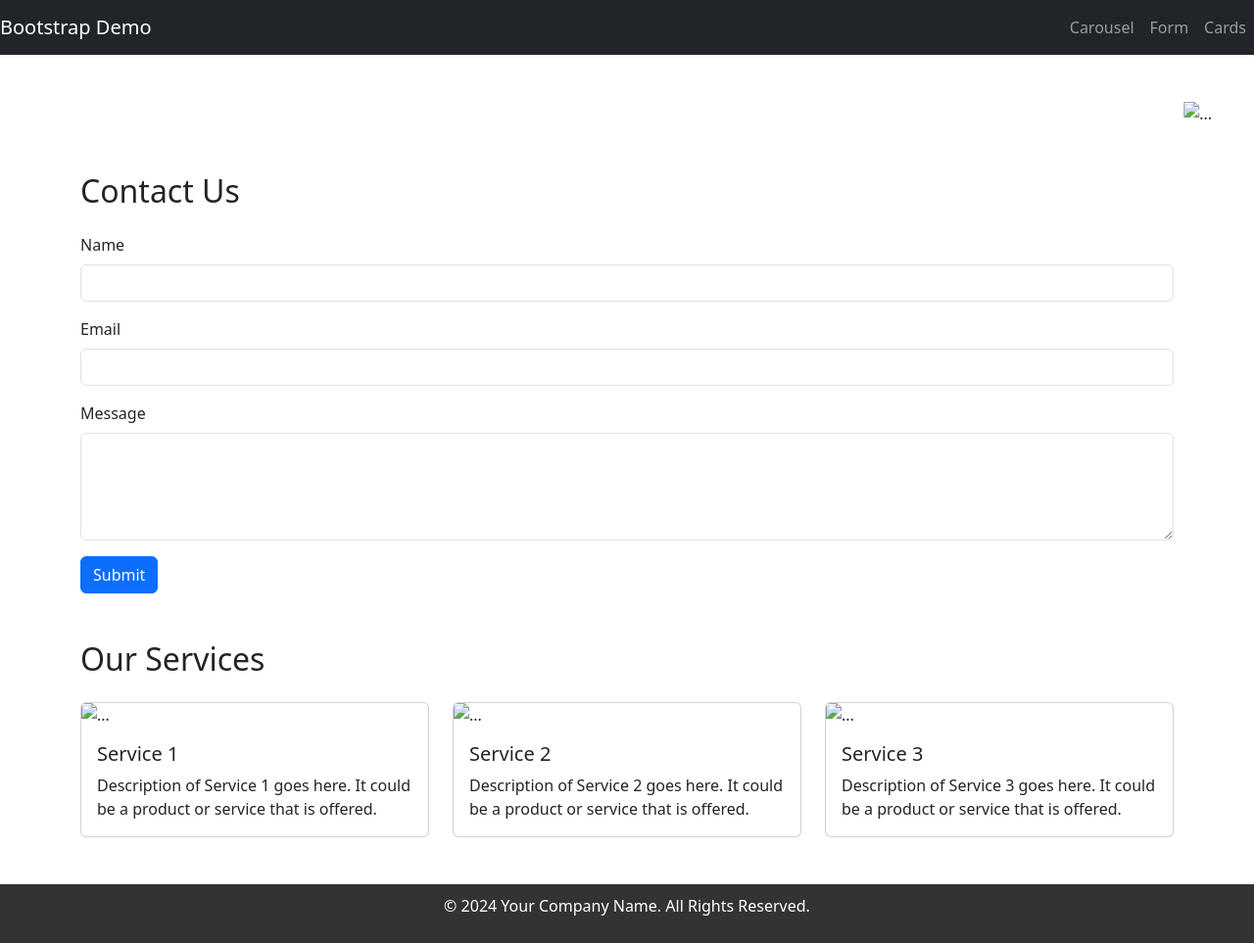
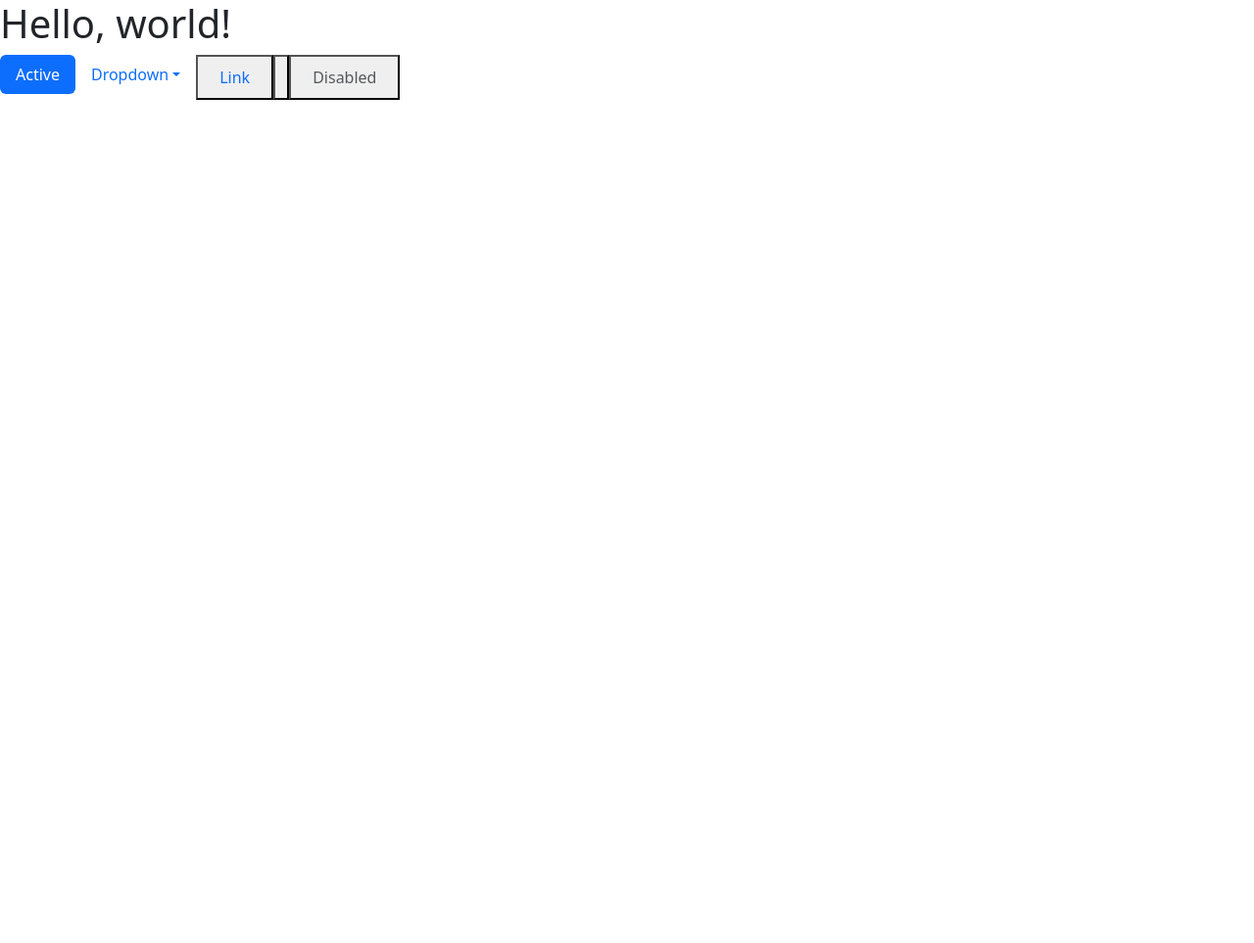
Before and after one commit to Musubao-23/karereka-23, a plain HTML site: page index.html in a window 1280 px wide. Shown: the whole page at 98% size. After the commit the page ends 800 px from the top, so only its background shows below. Drawn offline with nearby package versions, Linux system fonts and the light colour scheme.

Commit message:
Add files via upload

```diff
--- a/index.html
+++ b/index.html
@@ -1,166 +1,49 @@
+<!doctype html>
+<html lang="en">
+  <head>
+    <meta charset="utf-8">
+    <meta name="viewport" content="width=device-width, initial-scale=1">
+    <title>Bootstrap demo</title>
+    <link href="https://cdn.jsdelivr.net/npm/bootstrap@5.3.3/dist/css/bootstrap.min.css" rel="stylesheet" integrity="sha384-QWTKZyjpPEjISv5WaRU9OFeRpok6YctnYmDr5pNlyT2bRjXh0JMhjY6hW+ALEwIH" crossorigin="anonymous">
+  </head>
+  <body>
+    <h1>Hello, world!</h1>
+    <header>
+        <section>
+            <ul class="nav nav-pills">
+                <li class="nav-item">
+                  <a class="nav-link active" aria-current="page" href="#">Active</a>
+                </li>
+                <li class="nav-item dropdown">
+                  <a class="nav-link dropdown-toggle" data-bs-toggle="dropdown" href="#" role="button" aria-expanded="false">Dropdown</a>
+                  <ul class="dropdown-menu">
 
-<!DOCTYPE html>
-<html lang="en">
+                    <button style=" background-color="blue"><a class="dropdown-item" href="#">Action</a></button>
+                    <button style=" background-color="blue"><a class="dropdown-item" href="#">Another action</a></button>
+                    <button style=" background-color="blue"><a class="dropdown-item" href="#">Something else here</a></button>
+                   <button style=" background-color="blue"><a class="dropdown-divider"></button>
+                    <button style=" background-color="blue"><a class="dropdown-item" href="#">Separated link</a></button>
+                  </ul>
+                </li>
+                <button class="nav-item">
+                  <a class="nav-link" href="#">Link</a>
+                <button>
+                <button class="nav-item">
+                  <a class="nav-link disabled" aria-disabled="true">Disabled</a>
+                </button>
+              </ul>
+        </section>
+    </header>
+    <main>
+        <section>
 
-<head>
-    <meta charset="UTF-8">
-    <meta name="viewport" content="width=device-width, initial-scale=1.0">
-    <title>Bootstrap Demo Page</title>
+        </section>
+    </main>
+    <footer>
+        <section>
 
-    <!-- Bootstrap CSS Link -->
-    <link href="https://cdn.jsdelivr.net/npm/bootstrap@5.3.3/dist/css/bootstrap.min.css" rel="stylesheet">
-
-    <!-- Custom CSS -->
-    <style>
-        .custom-footer {
-            background-color: #333;
-            color: white;
-            padding: 10px 0;
-            text-align: center;
-        }
-        .carousel-item img {
-            max-height: 400px;
-            object-fit: cover;
-            width: 100%;
-        }
-        .card-deck .card {
-            margin-bottom: 20px;
-        }
-    </style>
-</head>
-
-<body>
-    <!-- Navbar Section -->
-    <nav class="navbar navbar-expand-lg navbar-dark bg-dark">
-        <a class="navbar-brand" href="#">Bootstrap Demo</a>
-        <button class="navbar-toggler" type="button" data-bs-toggle="collapse" data-bs-target="#navbarNav"
-            aria-controls="navbarNav" aria-expanded="false" aria-label="Toggle navigation">
-            <span class="navbar-toggler-icon"></span>
-        </button>
-        <div class="collapse navbar-collapse" id="navbarNav">
-            <ul class="navbar-nav ms-auto">
-                <li class="nav-item">
-                    <a class="nav-link" href="#carouselSection">Carousel</a>
-                </li>
-                <li class="nav-item">
-                    <a class="nav-link" href="#formSection">Form</a>
-                </li>
-                <li class="nav-item">
-                    <a class="nav-link" href="#cardsSection">Cards</a>
-                </li>
-            </ul>
-        </div>
-    </nav>
-
-    <!-- Carousel Section -->
-    <section id="carouselSection" class="my-5">
-        <div id="carouselExample" class="carousel slide" data-bs-ride="carousel">
-            <div class="carousel-inner">
-                <div class="carousel-item active">
-                    <img src="love.jpg" class="d-block w-100" alt="...">
-                </div>
-                <div class="carousel-item">
-                    <img src="maiden.jpg" class="d-block w-100" alt="...">
-                </div>
-                <div class="carousel-item">
-                    <img src="hybis.jpg" class="d-block w-100" alt="...">
-                </div>
-            </div>
-            <button class="carousel-control-prev" type="button" data-bs-target="#carouselExample" data-bs-slide="prev">
-                <span class="carousel-control-prev-icon" aria-hidden="true"></span>
-                <span class="visually-hidden">Previous</span>
-            </button>
-            <button class="carousel-control-next" type="button" data-bs-target="#carouselExample" data-bs-slide="next">
-                <span class="carousel-control-next-icon" aria-hidden="true"></span>
-                <span class="visually-hidden">Next</span>
-            </button>
-        </div>
-    </section>
-
-    <!-- Form Section -->
-    <section id="formSection" class="my-5">
-        <div class="container">
-            <h2 class="mb-4">Contact Us</h2>
-            <form id="contactForm">
-                <div class="mb-3">
-                    <label for="name" class="form-label">Name</label>
-                    <input type="text" class="form-control" id="name" required>
-                </div>
-                <div class="mb-3">
-                    <label for="email" class="form-label">Email</label>
-                    <input type="email" class="form-control" id="email" required>
-                </div>
-                <div class="mb-3">
-                    <label for="message" class="form-label">Message</label>
-                    <textarea class="form-control" id="message" rows="4" required></textarea>
-                </div>
-                <button type="submit" class="btn btn-primary">Submit</button>
-            </form>
-        </div>
-    </section>
-
-    <!-- Cards Section -->
-    <section id="cardsSection" class="my-5">
-        <div class="container">
-            <h2 class="mb-4">Our Services</h2>
-            <div class="row row-cols-1 row-cols-md-3 g-4">
-                <div class="col">
-                    <div class="card">
-                        <img src="OIP.jpg" class="card-img-top" alt="...">
-                        <div class="card-body">
-                            <h5 class="card-title">Service 1</h5>
-                            <p class="card-text">Description of Service 1 goes here. It could be a product or service that is offered.</p>
-                        </div>
-                    </div>
-                </div>
-                <div class="col">
-                    <div class="card">
-                        <img src="rosr.jpg" class="card-img-top" alt="...">
-                        <div class="card-body">
-                            <h5 class="card-title">Service 2</h5>
-                            <p class="card-text">Description of Service 2 goes here. It could be a product or service that is offered.</p>
-                        </div>
-                    </div>
-                </div>
-                <div class="col">
-                    <div class="card">
-                        <img src="alb.jpg" class="card-img-top" alt="...">
-                        <div class="card-body">
-                            <h5 class="card-title">Service 3</h5>
-                            <p class="card-text">Description of Service 3 goes here. It could be a product or service that is offered.</p>
-                        </div>
-                    </div>
-                </div>
-            </div>
-        </div>
-    </section>
-
-    <!-- Footer Section -->
-    <footer class="custom-footer">
-        <p>&copy; 2024 Your Company Name. All Rights Reserved.</p>
+        </section>
     </footer>
-
-    <!-- Bootstrap JS and Popper.js (for proper functioning of Bootstrap components like dropdowns, modals, etc.) -->
-    <script src="https://cdn.jsdelivr.net/npm/@popperjs/core@2.11.6/dist/umd/popper.min.js"></script>
-    <script src="https://cdn.jsdelivr.net/npm/bootstrap@5.3.3/dist/js/bootstrap.min.js"></script>
-
-    <!-- Custom JavaScript -->
-    <script>
-        document.getElementById('contactForm').addEventListener('submit', function (event) {
-            event.preventDefault();
-            const name = document.getElementById('name').value;
-            const email = document.getElementById('email').value;
-            const message = document.getElementById('message').value;
-
-            if (name && email && message) {
-                alert('Form submitted successfully! Thank you for reaching out, ' + name);
-                // Clear form
-                document.getElementById('contactForm').reset();
-            } else {
-                alert('Please fill in all fields.');
-            }
-        });
-    </script>
-</body>
-
+    <script src="https://cdn.jsdelivr.net/npm/bootstrap@5.3.3/dist/js/bootstrap.bundle.min.js" integrity="sha384-YvpcrYf0tY3lHB60NNkmXc5s9fDVZLESaAA55NDzOxhy9GkcIdslK1eN7N6jIeHz" crossorigin="anonymous"></script>
+  </body>
 </html>
```
